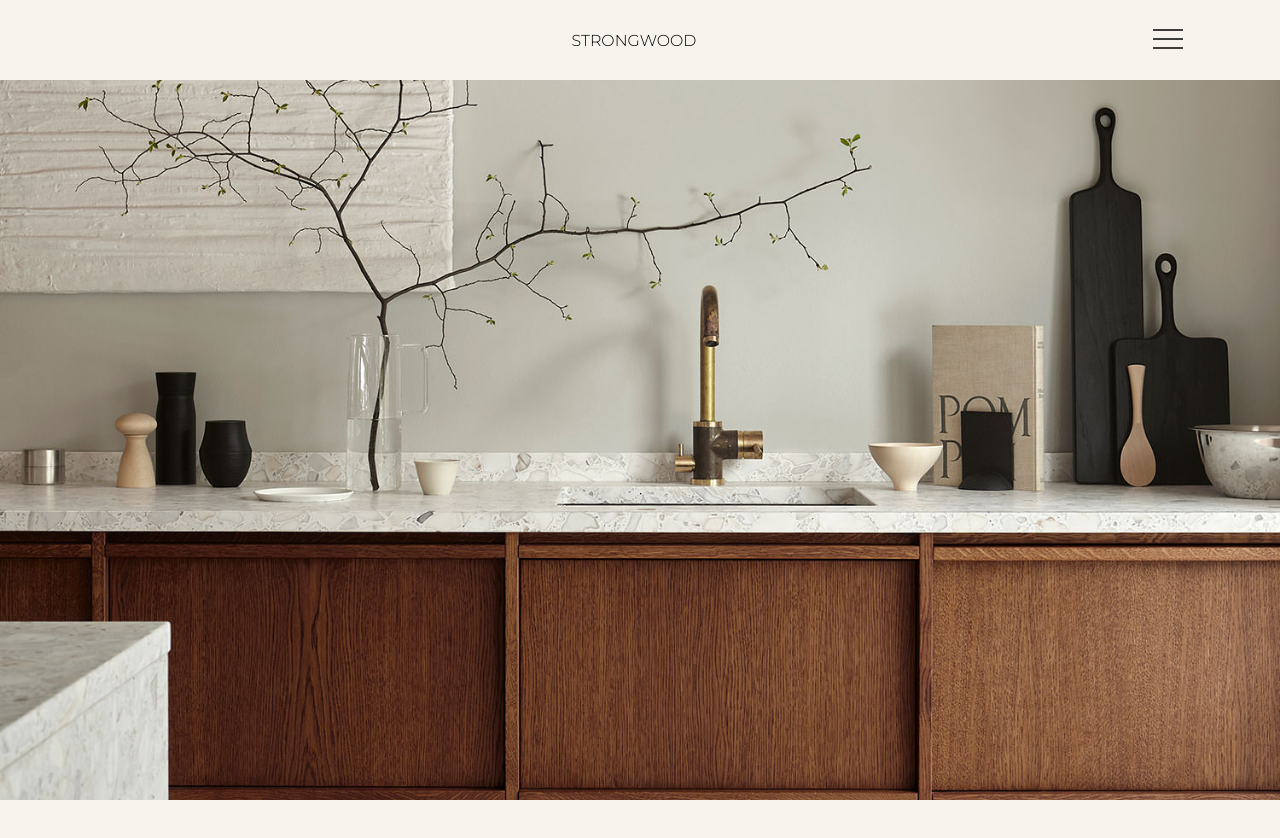
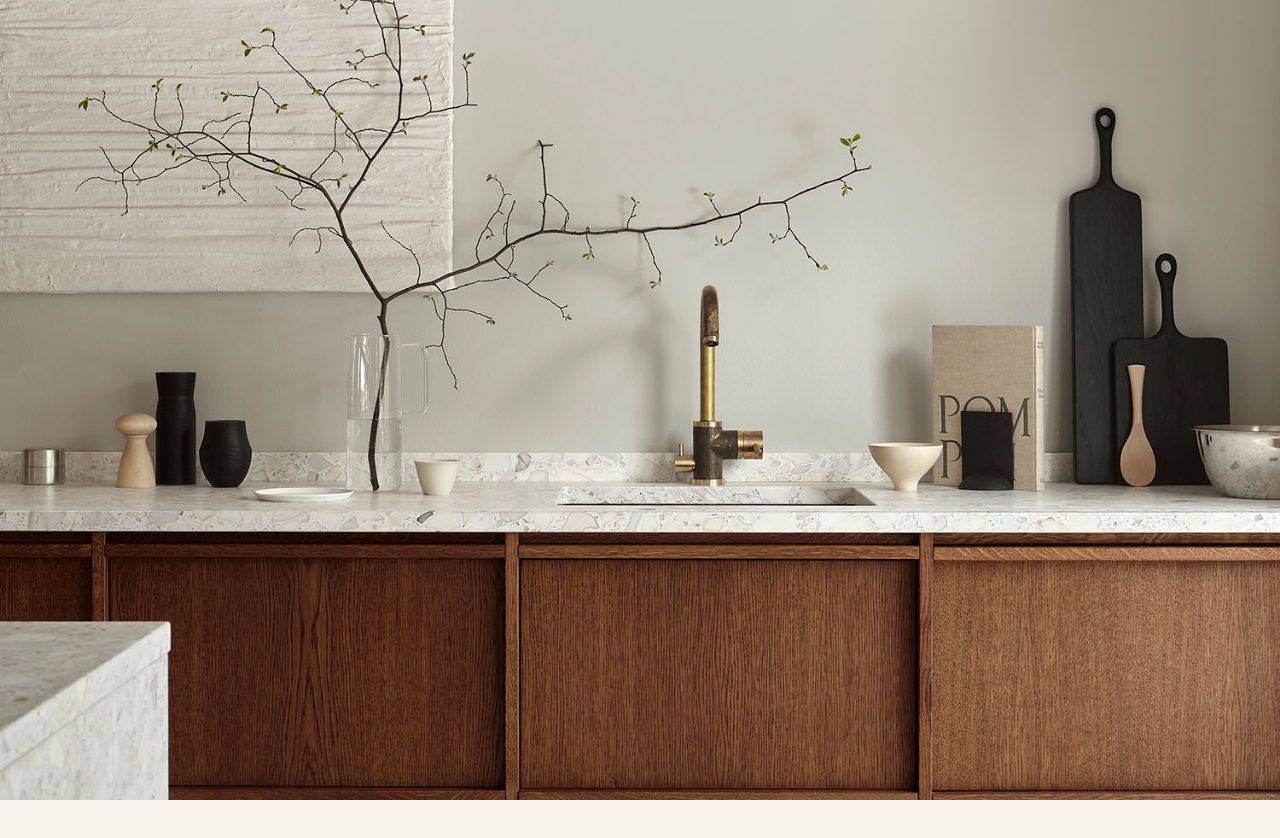
Before and after one commit to Tdibacco17/StrongWood-v3, a Next.js app: page / in a window 1280 px wide. Shown: the top 838 px of the page. After the commit the page ends 800 px from the top, so only its background shows below. Built offline with nearby package versions, Linux system fonts and the light colour scheme.

Commit message:
fix | imgPortrait & nav

```diff
--- a/app/layout.tsx
+++ b/app/layout.tsx
@@ -1,4 +1,3 @@
-import NavbarComponent from '@/components/NavbarComponent/NavbarComponent'
 import './globals.css'
 import type { Metadata } from 'next'
 import { Montserrat } from 'next/font/google'
@@ -28,7 +27,6 @@ export default function RootLayout({
     <html lang="en">
       <body className={montserrat.className}>
         <main>
-          <NavbarComponent />
           {children}
         </main>
       </body>
--- a/app/page.module.scss
+++ b/app/page.module.scss
@@ -0,0 +1,3 @@
+.container-section-home{
+    margin-bottom: -12rem;
+}
--- a/app/page.tsx
+++ b/app/page.tsx
@@ -1,9 +1,9 @@
 import PortraitImgComponent from "@/components/PortraitImgComponent/PortraitImgComponent";
 import data from "@/models/es.json"
-
+import styles from "./page.module.scss"
 export default function HomePage() {
   return (
-    <section>
+    <section className={styles["container-section-home"]}>
       <PortraitImgComponent imageData={data.homePage.banner.image} />
     </section>
   )
--- a/app/projects/layout.tsx
+++ b/app/projects/layout.tsx
@@ -1,6 +1,7 @@
 import SelectorTitleComponent from "@/components/SelectorTitleComponent/SelectorTitleComponent"
 import styles from "./page.module.scss"
 import FooterComponent from "@/components/FooterComponent/FooterComponent"
+import NavbarComponent from "@/components/NavbarComponent/NavbarComponent"
 
 export default function ProjectsLayout({
     children,
@@ -9,6 +10,7 @@ export default function ProjectsLayout({
 }) {
     return (
         <>
+            <NavbarComponent />
             <section id="top" className={styles['container-section-projects']}>
                 <SelectorTitleComponent />
                 {children}
```
